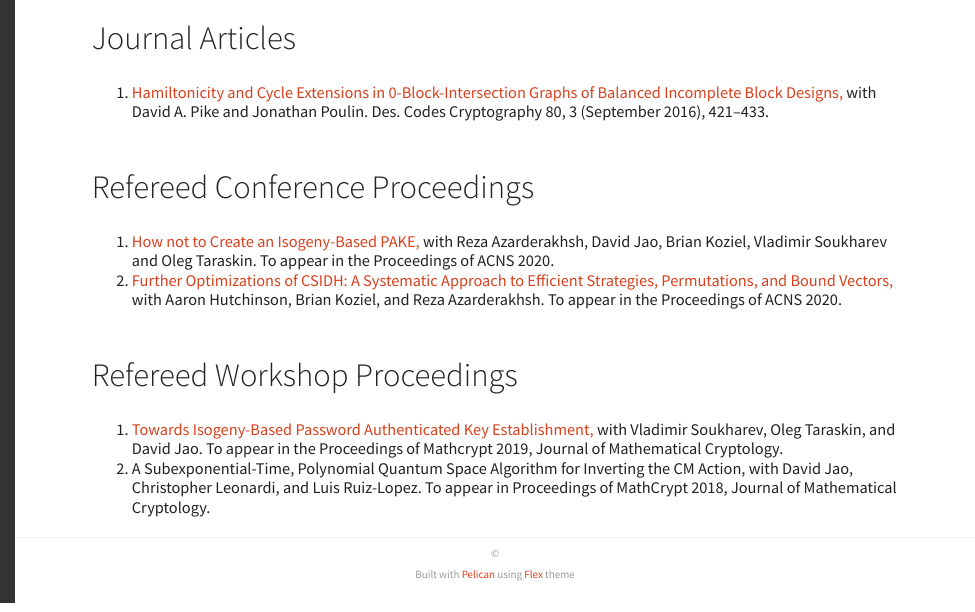
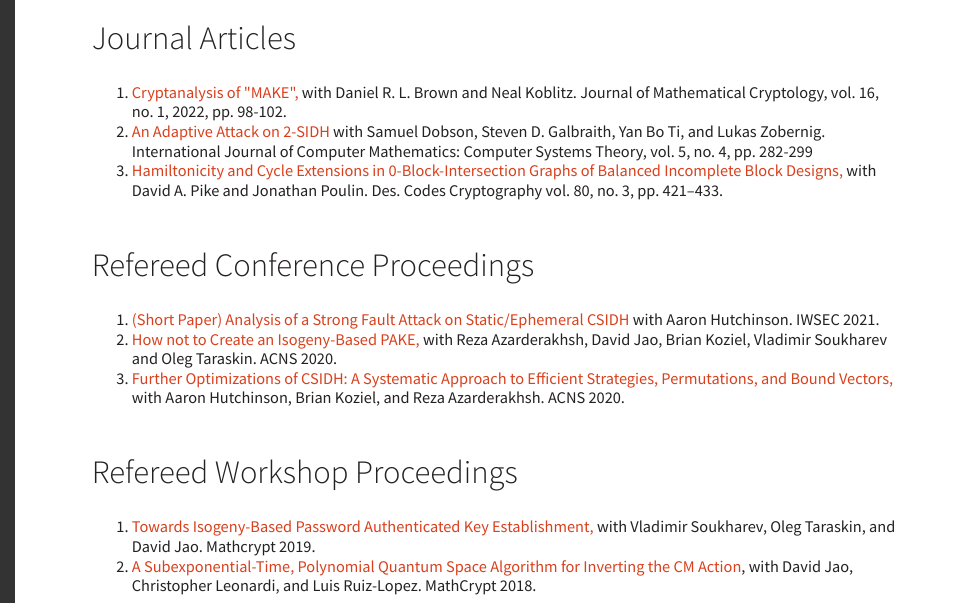
Before and after one commit to JasonLeGrow/JasonLeGrow.github.io, a plain HTML site: page pages/Research.html in a window 1280 px wide. Shown: the part 197-809 px from the top of the page, 305-1280 px from the left. Drawn offline with Linux system fonts and the light colour scheme.

Commit message:
Update documentation

```diff
--- a/pages/Research.html
+++ b/pages/Research.html
@@ -112,19 +112,22 @@
 <p>My current research is in post-quantum cryptography. In particular I am interested in new post-quantum primitives; realizing classical cryptosystems over post-quantum primitives; protocols; efficient implementations; and quantum cryptanalysis. I am primarily focused on isogeny-based schemes, built on the ideas underlying <a href="https://sike.org/">SIKE</a> and <a href="https://csidh.isogeny.org/">CSIDH</a>. In the past, I have worked on combinatorial design theory, particularly on configuration orderings of balanced incomplete block designs.</p>
 <h2>Journal Articles</h2>
 <ol>
-<li><a href="https://link.springer.com/article/10.1007/s10623-015-0110-6">Hamiltonicity and Cycle Extensions in 0-Block-Intersection Graphs of Balanced Incomplete Block Designs,</a> with David A. Pike and Jonathan Poulin. Des. Codes Cryptography 80, 3 (September 2016), 421–433.<br>
+<li><a href="https://www.degruyter.com/document/doi/10.1515/jmc-2021-0016/html">Cryptanalysis of "MAKE",</a> with Daniel R. L. Brown and Neal Koblitz. Journal of Mathematical Cryptology, vol. 16, no. 1, 2022, pp. 98-102.</li>
+<li><a href="https://www.tandfonline.com/doi/abs/10.1080/23799927.2020.1822446?journalCode=tcom20">An Adaptive Attack on 2-SIDH</a> with Samuel Dobson, Steven D. Galbraith, Yan Bo Ti, and Lukas Zobernig. International Journal of Computer Mathematics: Computer Systems Theory, vol. 5, no. 4, pp. 282-299</li>
+<li><a href="https://link.springer.com/article/10.1007/s10623-015-0110-6">Hamiltonicity and Cycle Extensions in 0-Block-Intersection Graphs of Balanced Incomplete Block Designs,</a> with David A. Pike and Jonathan Poulin. Des. Codes Cryptography vol. 80, no. 3, pp. 421–433.<br>
 </br></li>
 </ol>
 <h2>Refereed Conference Proceedings</h2>
 <ol>
-<li><a href="https://eprint.iacr.org/2020/361">How not to Create an Isogeny-Based PAKE,</a> with Reza Azarderakhsh, David Jao, Brian Koziel, Vladimir Soukharev and Oleg Taraskin. To appear in the Proceedings of ACNS 2020.</li>
-<li><a href="https://eprint.iacr.org/2019/1121">Further Optimizations of CSIDH: A Systematic Approach to Efficient Strategies, Permutations, and Bound Vectors,</a> with Aaron Hutchinson, Brian Koziel, and Reza Azarderakhsh. To appear in the Proceedings of ACNS 2020.<br>
+<li><a href="https://link.springer.com/chapter/10.1007/978-3-030-85987-9_12">(Short Paper) Analysis of a Strong Fault Attack on Static/Ephemeral CSIDH</a> with Aaron Hutchinson. IWSEC 2021.</li>
+<li><a href="https://link.springer.com/chapter/10.1007/978-3-030-57808-4_9">How not to Create an Isogeny-Based PAKE,</a> with Reza Azarderakhsh, David Jao, Brian Koziel, Vladimir Soukharev and Oleg Taraskin. ACNS 2020.</li>
+<li><a href="https://link.springer.com/chapter/10.1007/978-3-030-57808-4_24">Further Optimizations of CSIDH: A Systematic Approach to Efficient Strategies, Permutations, and Bound Vectors,</a> with Aaron Hutchinson, Brian Koziel, and Reza Azarderakhsh. ACNS 2020.<br>
 </br></li>
 </ol>
 <h2>Refereed Workshop Proceedings</h2>
 <ol>
-<li><a href="https://eprint.iacr.org/2018/886">Towards Isogeny-Based Password Authenticated Key Establishment,</a> with Vladimir Soukharev, Oleg Taraskin, and David Jao. To appear in the Proceedings of Mathcrypt 2019, Journal of Mathematical Cryptology.</li>
-<li>A Subexponential-Time, Polynomial Quantum Space Algorithm for Inverting the CM Action, with David Jao, Christopher Leonardi, and Luis Ruiz-Lopez. To appear in Proceedings of MathCrypt 2018, Journal of Mathematical Cryptology.  </li>
+<li><a href="https://www.degruyter.com/document/doi/10.1515/jmc-2020-0071/html?lang=en">Towards Isogeny-Based Password Authenticated Key Establishment,</a> with Vladimir Soukharev, Oleg Taraskin, and David Jao. Mathcrypt 2019.</li>
+<li><a href="https://www.degruyter.com/document/doi/10.1515/jmc-2015-0057/html?lang=en">A Subexponential-Time, Polynomial Quantum Space Algorithm for Inverting the CM Action</a>, with David Jao, Christopher Leonardi, and Luis Ruiz-Lopez. MathCrypt 2018.</li>
 </ol>  </div>
 </article>
 
```
